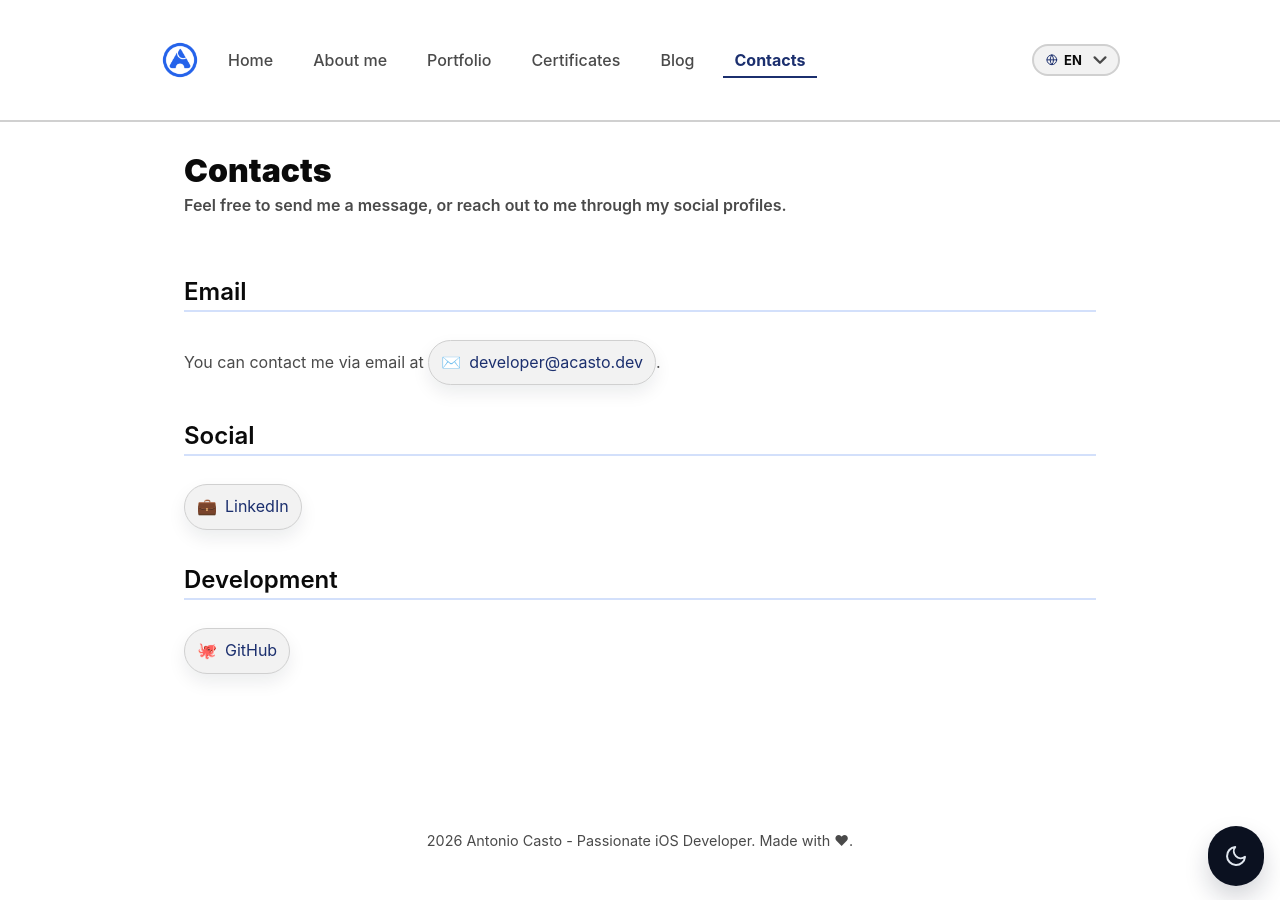
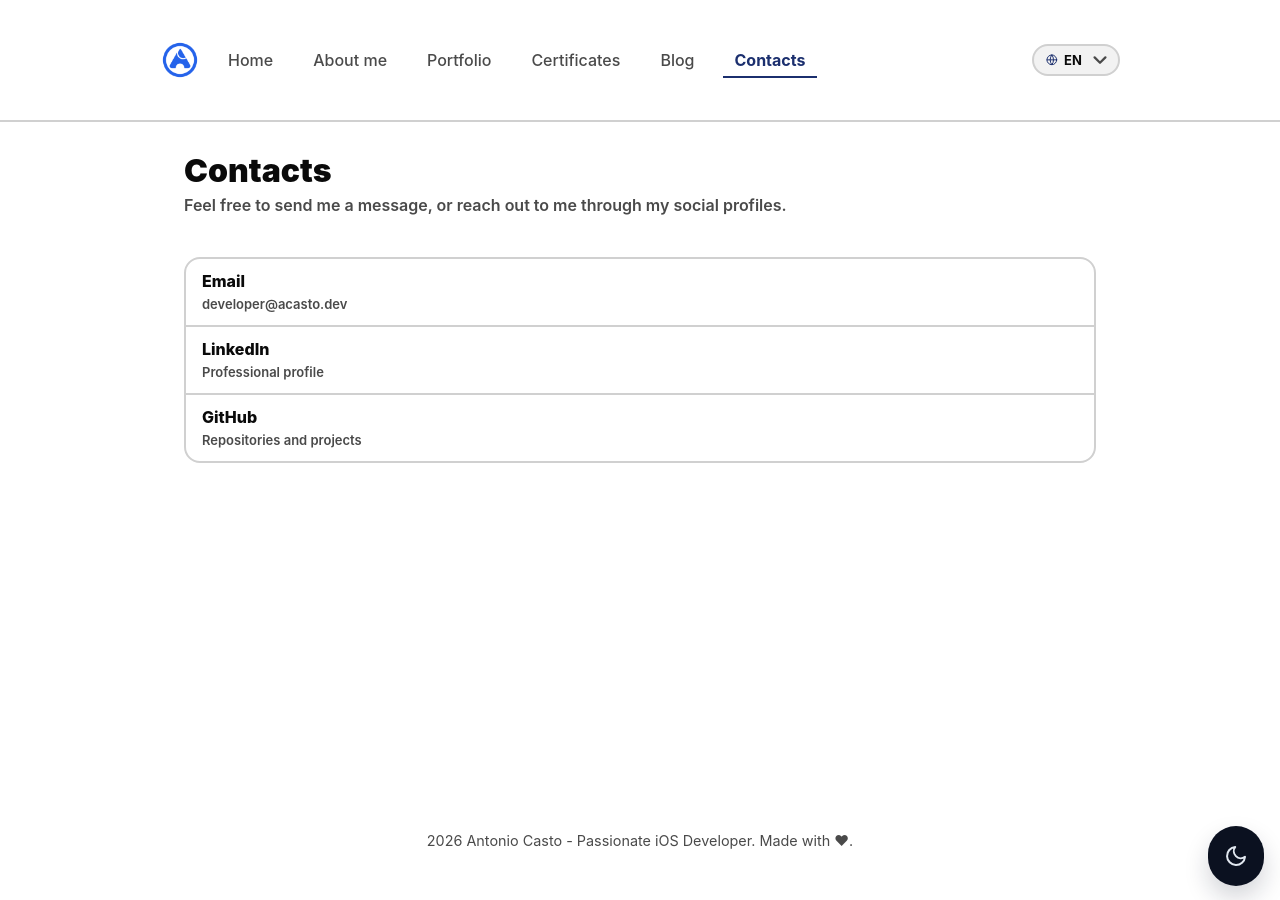
Before and after one commit to antoniocasto/acasto.dev, a Jekyll site: the page built from en/contacts.markdown, in a window 1280 px wide. Built offline with Jekyll 4.4.1, drawn with Linux system fonts in a browser that asks for light colours.

Commit message:
Migrate contacts to ACDesign rows

```diff
--- /dev/null
+++ b/_includes/site/contact-list.html
@@ -0,0 +1,41 @@
+{% assign lang = include.lang | default: site.default_lang %}
+{% assign email_href = site.email | prepend: "mailto:" %}
+
+{% if lang == "it" %}
+  {% assign email_title = "Email" %}
+  {% assign email_subtitle = site.email %}
+  {% assign linkedin_title = "LinkedIn" %}
+  {% assign linkedin_subtitle = "Profilo professionale" %}
+  {% assign github_title = "GitHub" %}
+  {% assign github_subtitle = "Repository e progetti" %}
+{% else %}
+  {% assign email_title = "Email" %}
+  {% assign email_subtitle = site.email %}
+  {% assign linkedin_title = "LinkedIn" %}
+  {% assign linkedin_subtitle = "Professional profile" %}
+  {% assign github_title = "GitHub" %}
+  {% assign github_subtitle = "Repositories and projects" %}
+{% endif %}
+
+<div class="ac-list-container contact-list">
+  {% include acd/list-row.liquid
+    href=email_href
+    title=email_title
+    subtitle=email_subtitle
+  %}
+
+  {% include acd/list-row.liquid
+    href=site.linkedin_link
+    title=linkedin_title
+    subtitle=linkedin_subtitle
+    attrs='target="_blank" rel="noopener noreferrer"'
+  %}
+
+  {% include acd/list-row.liquid
+    href=site.github_link
+    title=github_title
+    subtitle=github_subtitle
+    divider=false
+    attrs='target="_blank" rel="noopener noreferrer"'
+  %}
+</div>
--- a/_sass/_components.scss
+++ b/_sass/_components.scss
@@ -252,19 +252,28 @@
   line-height: 1.55;
 }
 
-.contact-item {
-  display: inline-flex;
-  align-items: center;
-  gap: 0.5rem;
-  padding: var(--space-xs) var(--space-sm);
-  background-color: var(--surface-color);
-  border-radius: var(--radius-pill);
-  border: 1px solid var(--border-color);
-  box-shadow: 0 8px 18px rgba(15, 23, 42, 0.08);
+.contact-list {
+  margin-top: var(--ac-space-lg);
 }
 
-.contact-icon {
-  font-size: 1rem;
+.contact-list .ac-list-row {
+  color: var(--ac-color-foreground);
+}
+
+.contact-list a.ac-list-row:hover {
+  background: var(--ac-color-surface);
+  color: var(--ac-color-foreground);
+  text-decoration: none;
+}
+
+.contact-list .ac-list-row__title {
+  font-size: var(--ac-type-body-font-size);
+  font-weight: 800;
+  letter-spacing: 0;
+}
+
+.contact-list .ac-list-row__subtitle {
+  letter-spacing: 0;
 }
 
 .certificates {
--- a/en/contacts.markdown
+++ b/en/contacts.markdown
@@ -11,11 +11,6 @@ permalink: "/en/contacts/"
   size="large"
 %}
 
-## Email
-You can contact me via email at <span class="contact-item"><span class="contact-icon" aria-hidden="true">✉️</span><a href="mailto:{{ site.email }}">{{ site.email }}</a></span>.
-
-## Social
-<span class="contact-item"><span class="contact-icon" aria-hidden="true">💼</span><a href="{{ site.linkedin_link }}" target="_blank" rel="noopener noreferrer">LinkedIn</a></span>
-
-## Development
-<span class="contact-item"><span class="contact-icon" aria-hidden="true">🐙</span><a href="{{ site.github_link }}" target="_blank" rel="noopener noreferrer">GitHub</a></span>
+{::nomarkdown}
+{% include site/contact-list.html lang=page.lang %}
+{:/nomarkdown}
```
Also changed, not shown: it/contacts.markdown (+3 -8 lines).
